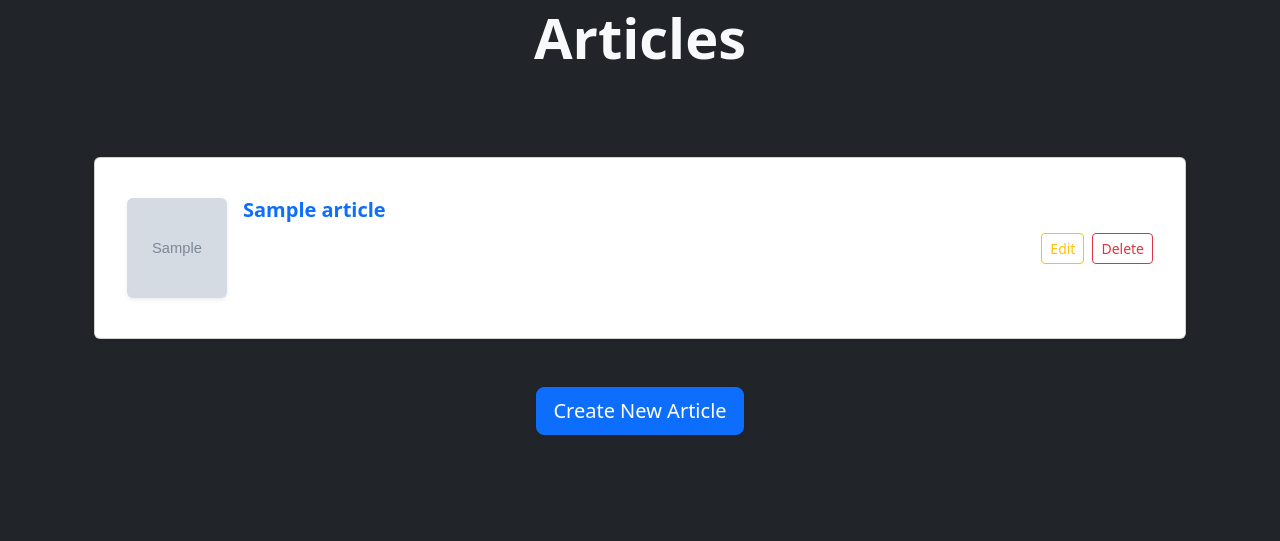
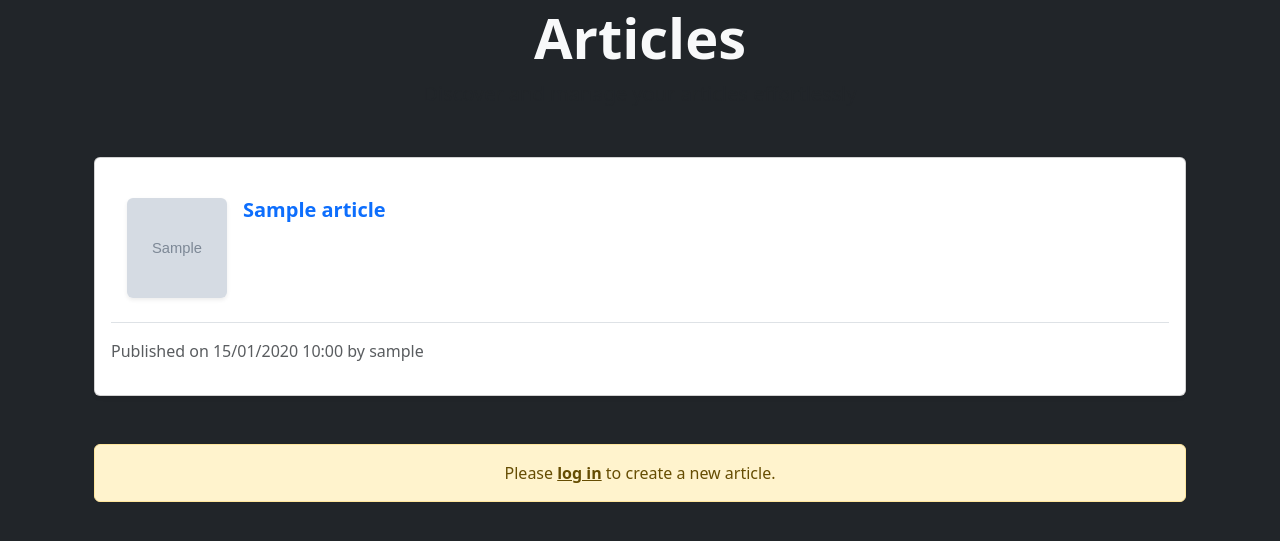
Before and after one commit to Pierrot69280/blogDjango, a Django app: page / in a window 1280 px wide. Shown: the part 124-665 px from the top of the page. Run offline with Django 5.2, Linux system fonts and the light colour scheme; tables that the repository leaves empty hold one stand-in row (values such as "Sample post"); grey boxes marked "Sample" are stand-in pictures; some libraries are stand-ins or nearby versions.

Commit message:
author & created_at articles

```diff
--- a/website/models.py
+++ b/website/models.py
@@ -5,6 +5,8 @@
     title = models.CharField(max_length=200)
     description = models.TextField()
     image = models.ImageField(upload_to='article_images/', null=True, blank=True)
+    author = models.ForeignKey(User, on_delete=models.CASCADE)
+    created_at = models.DateTimeField(auto_now_add=True)
 
 
 class Comment(models.Model):
--- a/website/templates/website/articles/index.html
+++ b/website/templates/website/articles/index.html
@@ -28,23 +28,32 @@
                             </div>
                         </div>
                         <div class="d-flex">
+                            {% if article.author == user %}
                                 <a href="{% url 'article_edit' article_id=article.id %}" class="btn btn-outline-warning btn-sm me-2">
                                     <i class="fas fa-edit"></i> Edit
                                 </a>
                                 <a href="{% url 'article_delete' article.id %}" class="btn btn-outline-danger btn-sm">
                                     <i class="fas fa-trash-alt"></i> Delete
                                 </a>
+                            {% endif %}
                         </div>
                     </li>
+                    <p class="text-muted mt-3">Published on {{ article.created_at|date:"d/m/Y H:i" }} by {{ article.author.username }}</p>
                 {% endfor %}
             </ul>
         </div>
     </div>
 
+    {% if user.is_authenticated %}
         <div class="text-center mt-5">
             <a href="{% url 'article_create' %}" class="btn btn-primary btn-lg shadow-sm">
-            <i class="fas fa-plus-circle"></i> Create New Article
+                <i class="fas fa-plus-circle"></i> Create a New Article
             </a>
         </div>
+    {% else %}
+        <div class="alert alert-warning text-center mt-5">
+            Please <a href="{% url 'login' %}" class="alert-link">log in</a> to create a new article.
+        </div>
+    {% endif %}
 </div>
 {% endblock %}
--- a/website/templates/website/articles/show.html
+++ b/website/templates/website/articles/show.html
@@ -6,7 +6,6 @@
     <div class="container mt-5">
         <div class="card shadow-lg border-0 mb-5">
             <div class="card-body p-5">
-                <!-- Title and Back Button Section -->
                 <div class="d-flex justify-content-between align-items-center mb-5">
                     <a href="{% url 'article_index' %}" class="btn btn-secondary btn-lg shadow-sm">
                         <i class="fas fa-arrow-left me-2"></i> Back to Articles
@@ -20,7 +19,6 @@
                     </div>
                 {% endif %}
 
-                <!-- Description Section -->
                 <h4 class="fw-semibold mb-3">Description</h4>
                 <p class="card-text fs-5 text-muted mb-5">{{ article.description }}</p>
 
@@ -86,7 +84,7 @@
                             </div>
                             <div class="d-grid gap-2">
                                 <button type="submit" class="btn btn-primary btn-lg">
-                                    <i class="fas fa-paper-plane me-2"></i> Submit
+                                    <i class="fas fa-paper-plane me-2"></i> Send
                                 </button>
                             </div>
                         </form>
--- a/website/views.py
+++ b/website/views.py
@@ -38,14 +38,17 @@
 
 def article_delete(request, article_id):
     article = get_object_or_404(Article, id=article_id)
-    article.delete()
+    if article.author == request.user:
+        article.delete()
     return redirect('article_index')
 
 def article_create(request):
     if request.method == "POST":
         articleForm = ArticleForm(request.POST, request.FILES)
         if articleForm.is_valid():
-            articleForm.save()
+            article = articleForm.save(commit=False)
+            article.author = request.user
+            article.save()
             return redirect('article_index')
     else:
         articleForm = ArticleForm()
@@ -53,6 +56,9 @@
 
 def article_edit(request, article_id):
     article = get_object_or_404(Article, id=article_id)
+    if article.author != request.user:
+        return redirect('article_index')
+
     if request.method == "POST":
         articleForm = ArticleForm(request.POST, request.FILES, instance=article)
         if articleForm.is_valid():
@@ -61,7 +67,6 @@
     else:
         articleForm = ArticleForm(instance=article)
     return render(request, "website/articles/edit.html", {"articleForm": articleForm, "article": article})
-
 
 def user_signup(request):
     if request.method == 'POST':
```
Lines whose indentation alone changed are shown as unchanged.
